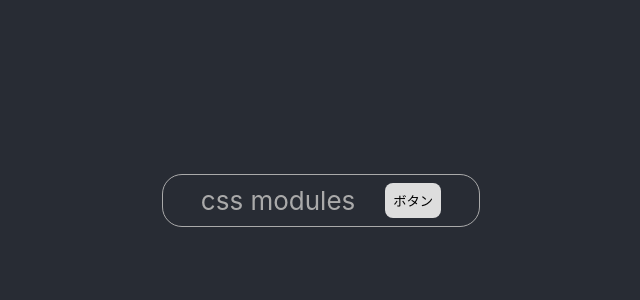
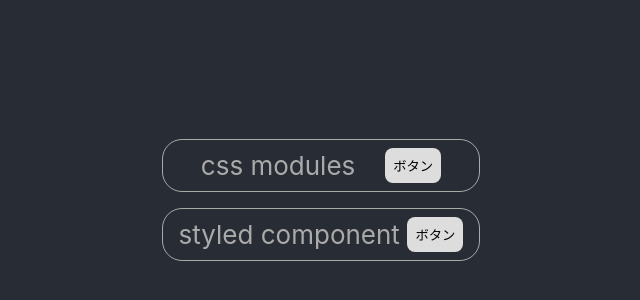
Before and after one commit to kazuki-oshino/dog-puzzle, a React (Create React App) app: page / in a window 1280 px wide. Shown: the part 200-500 px from the top of the page, without its empty margins (319-959 px from the left). Built offline with nearby package versions, Linux system fonts and the light colour scheme.

Commit message:
test styled components.

```diff
--- a/package.json
+++ b/package.json
@@ -10,10 +10,12 @@
     "@types/node": "^16.11.24",
     "@types/react": "^17.0.39",
     "@types/react-dom": "^17.0.11",
+    "@types/styled-components": "^5.1.22",
     "gh-pages": "^3.2.3",
     "react": "^17.0.2",
     "react-dom": "^17.0.2",
     "react-scripts": "5.0.0",
+    "styled-components": "^5.3.3",
     "typescript": "^4.5.5",
     "web-vitals": "^2.1.4"
   },
--- a/src/App.tsx
+++ b/src/App.tsx
@@ -2,12 +2,14 @@ import React, { useState } from "react";
 import "./App.css";
 import { ColoredMessage } from "./components/ColoredMessage";
 import { CssModules } from "./components/CssModules";
+import { StyledComponent } from "./components/StyledComponent";
 
 export const App: React.VFC = () => {
   return (
     <div className="App">
       <header className="App-header">
         <CssModules></CssModules>
+        <StyledComponent></StyledComponent>
       </header>
     </div>
   );
--- /dev/null
+++ b/src/components/StyledComponent.tsx
@@ -0,0 +1,39 @@
+import React from "react";
+import styled from "styled-components";
+
+export const StyledComponent: React.VFC = () => {
+  return (
+    <SContainer>
+      <STitle>styled component</STitle>
+      <SButton>ボタン</SButton>
+    </SContainer>
+  );
+};
+
+const SContainer = styled.div`
+  border: solid 1px #aaa;
+  border-radius: 20px;
+  padding: 8px;
+  margin: 8px;
+  width: 300px;
+  display: flex;
+  justify-content: space-evenly;
+  align-items: center;
+`;
+
+const STitle = styled.p`
+  margin: 0;
+  color: #aaa;
+`;
+
+const SButton = styled.button`
+  background-color: #ddd;
+  border: none;
+  padding: 8px;
+  border-radius: 8px;
+  &:hover {
+    background-color: rgb(70, 12, 12);
+    color: red;
+    cursor: grabbing;
+  }
+`;
```
Also changed, not shown: 2 other files (tests, documents, lock files or other folders).
